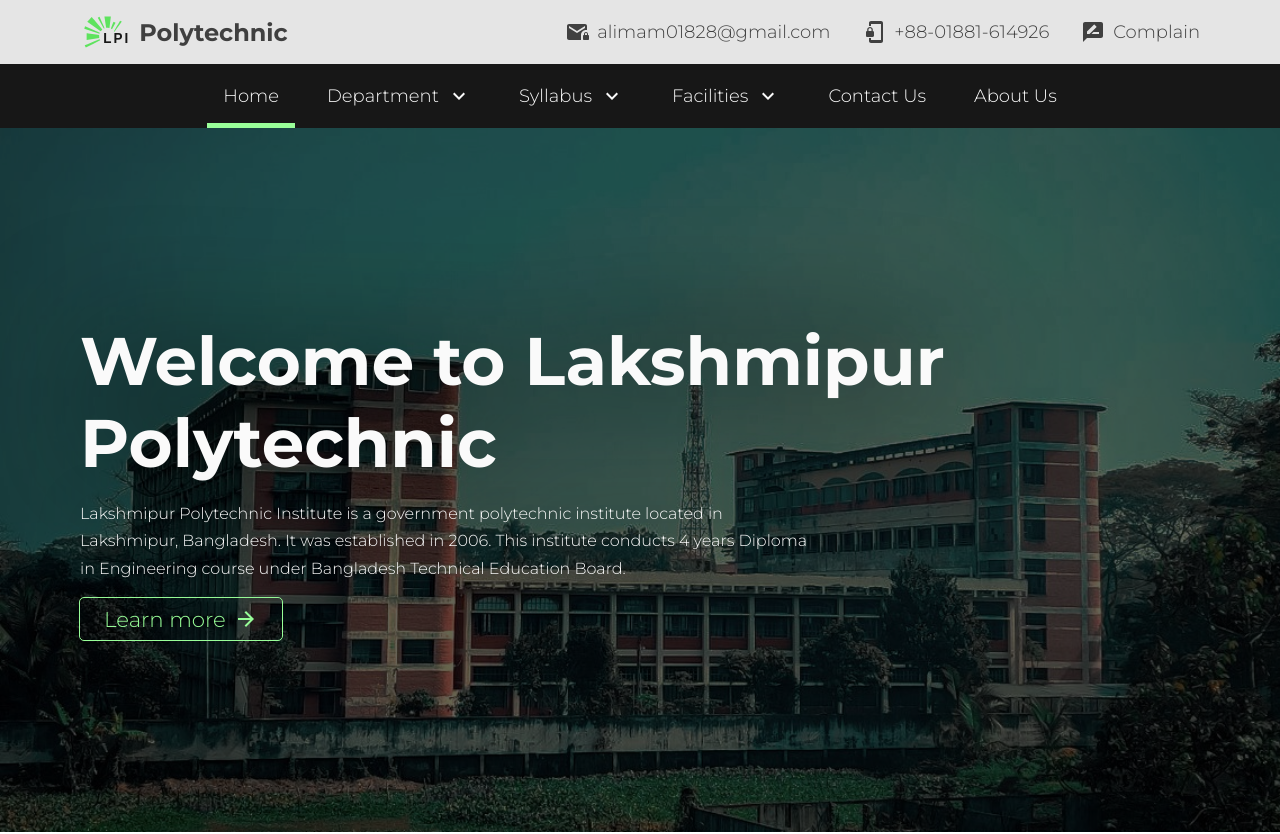
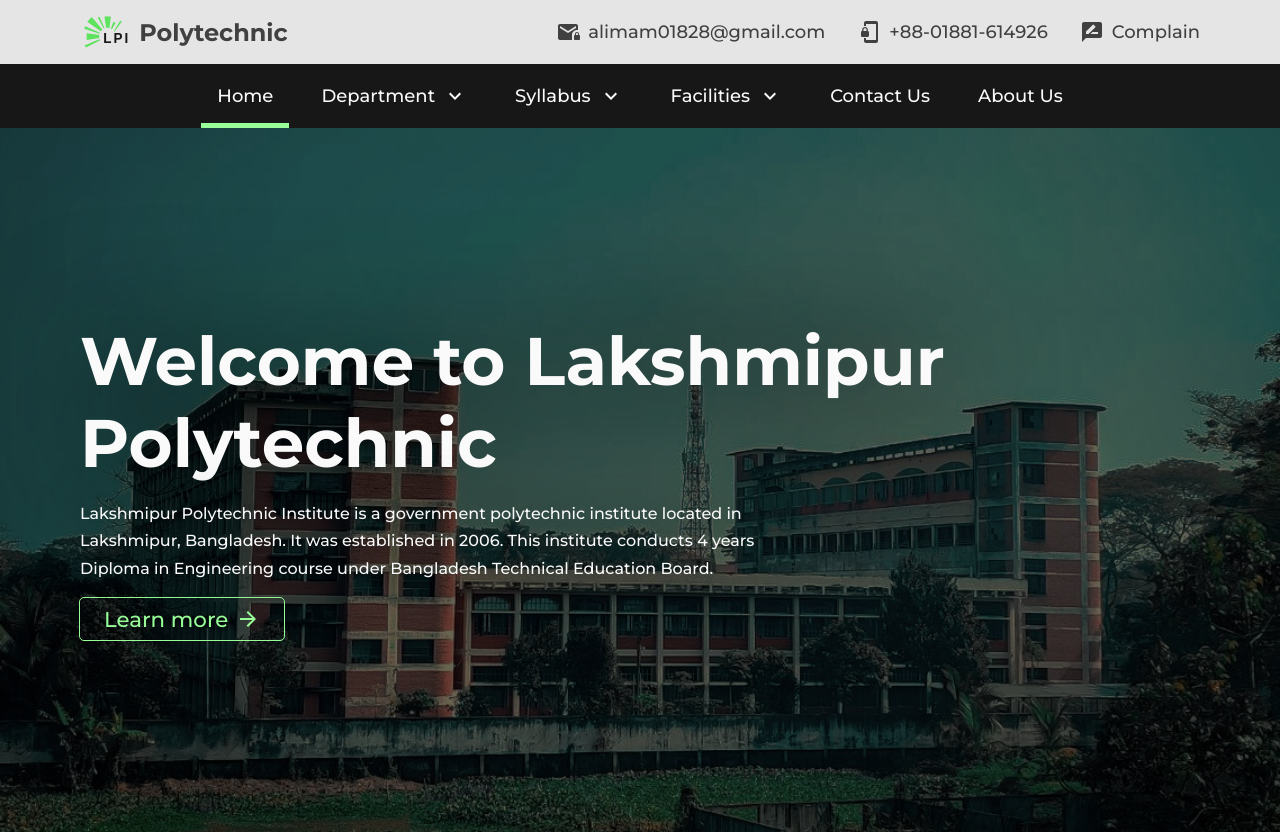
Before and after one commit to al-imam/lpi, a React (Vite) app: page / in a window 1280 px wide. Shown: the top 834 px of the page. Built offline with nearby package versions, Linux system fonts and the light colour scheme.

Commit message:
Fix bug change little typo

```diff
--- a/src/index.css
+++ b/src/index.css
@@ -1,4 +1,4 @@
-@import url("https://fonts.googleapis.com/css2?family=Hind+Siliguri&family=Montserrat:wght@300;700&family=Open+Sans:wght@300;400;700&display=swap");
+@import url("https://fonts.googleapis.com/css2?family=Hind+Siliguri&family=Montserrat:wght@500;700&family=Open+Sans:wght@300;400;700&display=swap");
 
 *,
 *::after,
```
